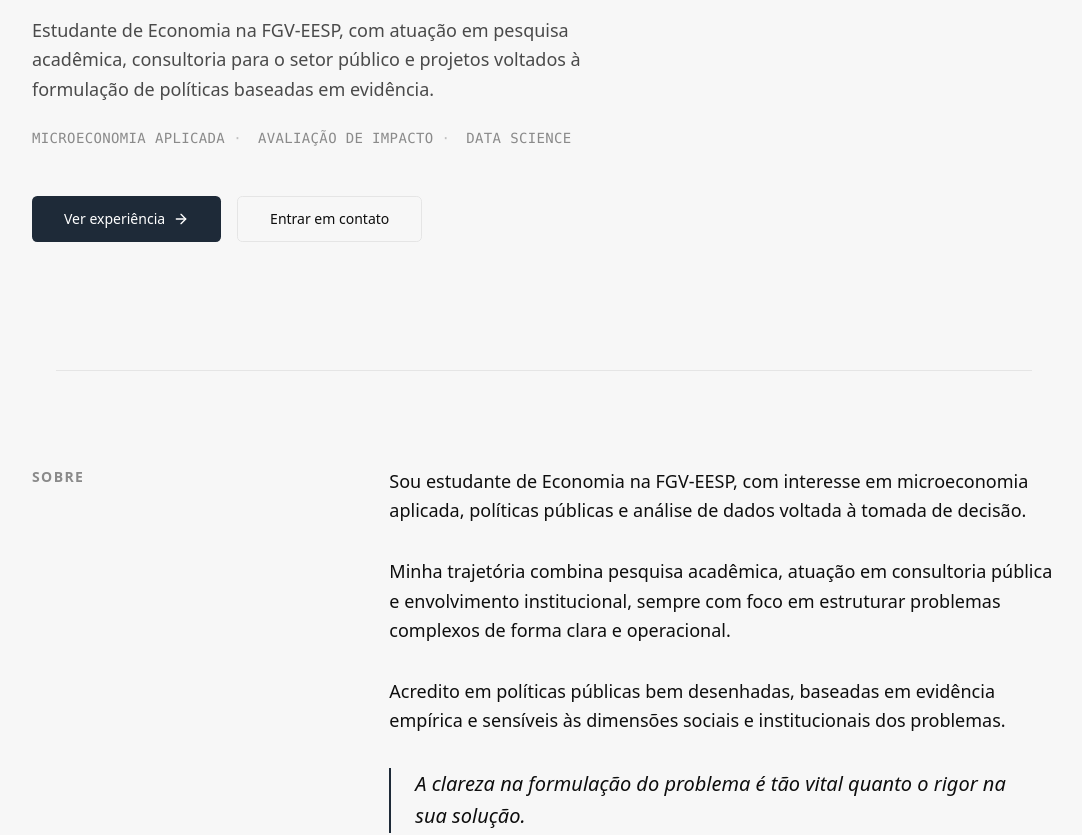
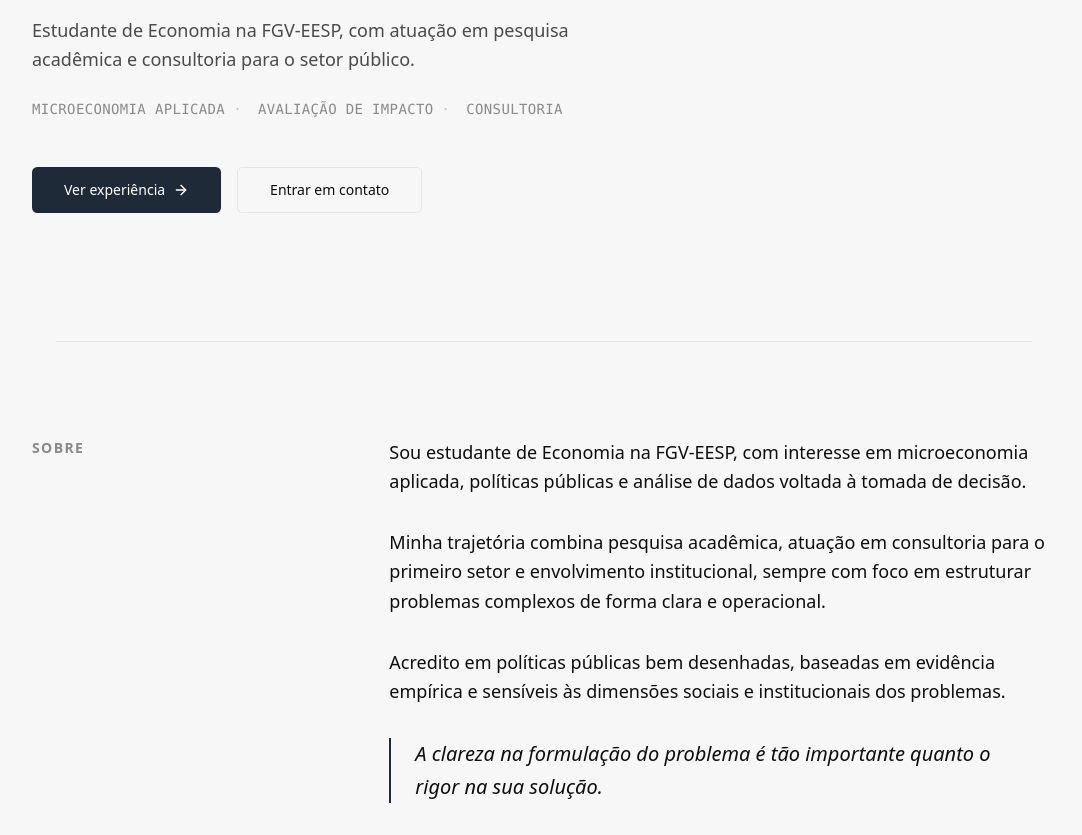
Before and after one commit to pedroocampelo/site, a React (Vite) app: page / in a window 1280 px wide. Shown: the part 340-1175 px from the top of the page, without its empty margins (96-1178 px from the left). Built offline with nearby package versions, Linux system fonts and the light colour scheme.

Commit message:
templateData.ts

```diff
--- a/src/react-app/content/templateData.ts
+++ b/src/react-app/content/templateData.ts
@@ -3,16 +3,16 @@ export const TEMPLATE_DATA = {
   hero: {
     name: "Pedro Campelo",
     subtitle: "Economia, políticas públicas e análise aplicada.",
-    intro: "Estudante de Economia na FGV-EESP, com atuação em pesquisa acadêmica, consultoria para o setor público e projetos voltados à formulação de políticas baseadas em evidência.",
-    focusAreas: ["Microeconomia Aplicada", "Avaliação de Impacto", "Data Science"]
+    intro: "Estudante de Economia na FGV-EESP, com atuação em pesquisa acadêmica e consultoria para o setor público.",
+    focusAreas: ["Microeconomia Aplicada", "Avaliação de Impacto", "Consultoria"]
   },
   about: {
     paragraphs: [
       "Sou estudante de Economia na FGV-EESP, com interesse em microeconomia aplicada, políticas públicas e análise de dados voltada à tomada de decisão.",
-      "Minha trajetória combina pesquisa acadêmica, atuação em consultoria pública e envolvimento institucional, sempre com foco em estruturar problemas complexos de forma clara e operacional.",
+      "Minha trajetória combina pesquisa acadêmica, atuação em consultoria para o primeiro setor e envolvimento institucional, sempre com foco em estruturar problemas complexos de forma clara e operacional.",
       "Acredito em políticas públicas bem desenhadas, baseadas em evidência empírica e sensíveis às dimensões sociais e institucionais dos problemas."
     ],
-    pullQuote: "A clareza na formulação do problema é tão vital quanto o rigor na sua solução."
+    pullQuote: "A clareza na formulação do problema é tão importante quanto o rigor na sua solução."
   },
   experiences: [
     {
```
